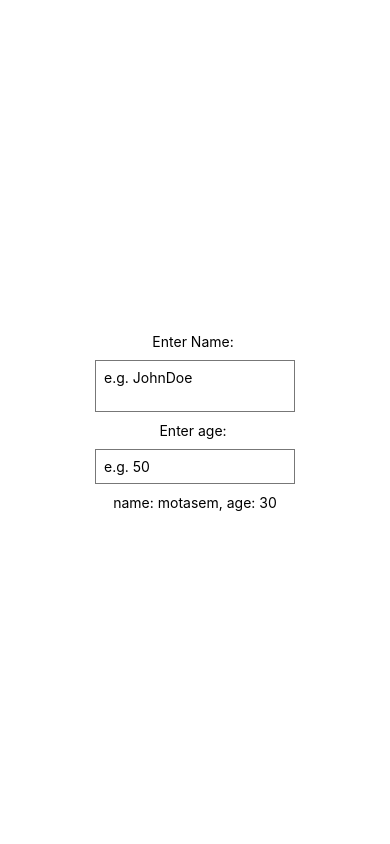
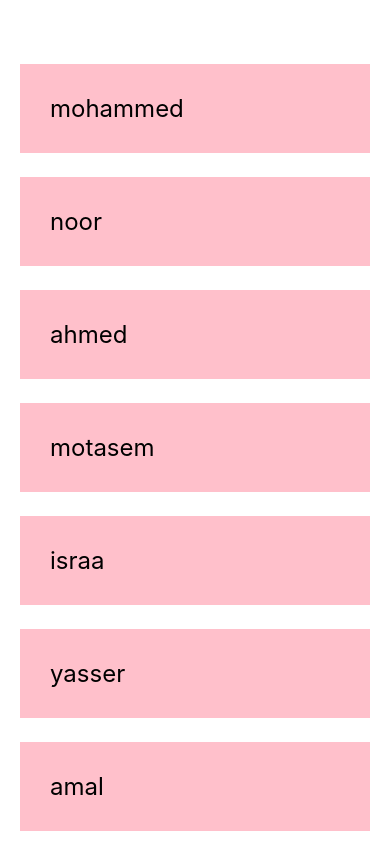
Before and after one commit to motasem99/learn-react-native, a React Native app: screen / in a window 390 px wide. Built offline with nearby package versions, Linux system fonts and the light colour scheme.

Commit message:
lists & scrollView

```diff
--- a/App.js
+++ b/App.js
@@ -1,30 +1,26 @@
 import { useState } from 'react';
-import { StyleSheet, Text, View, TextInput } from 'react-native';
+import { StyleSheet, Text, View, ScrollView } from 'react-native';
 
 export default function App() {
-  const [name, setName] = useState('motasem');
-  const [age, setAge] = useState(30);
+  const [people, setPeople] = useState([
+    { name: 'mohammed', key: '1' },
+    { name: 'noor', key: '2' },
+    { name: 'ahmed', key: '3' },
+    { name: 'motasem', key: '4' },
+    { name: 'israa', key: '5' },
+    { name: 'yasser', key: '6' },
+    { name: 'amal', key: '7' },
+  ]);
 
   return (
     <View style={styles.container}>
-      <Text>Enter Name: </Text>
-      <TextInput
-        multiline
-        style={styles.input}
-        placeholder='e.g. JohnDoe'
-        onChangeText={(val) => setName(val)}
-      />
-
-      <Text>Enter age: </Text>
-      <TextInput
-        style={styles.input}
-        keyboardType='numeric'
-        placeholder='e.g. 50'
-        onChangeText={(val) => setAge(val)}
-      />
-      <Text>
-        name: {name}, age: {age}
-      </Text>
+      <ScrollView>
+        {people.map((item) => (
+          <View key={item.key}>
+            <Text style={styles.item}>{item.name}</Text>
+          </View>
+        ))}
+      </ScrollView>
     </View>
   );
 }
@@ -33,14 +29,15 @@ const styles = StyleSheet.create({
   container: {
     flex: 1,
     backgroundColor: '#fff',
-    alignItems: 'center',
-    justifyContent: 'center',
+    paddingTop: 40,
+    paddingHorizontal: 20,
+    // alignItems: 'center',
+    // justifyContent: 'center',
   },
-  input: {
-    borderWidth: 1,
-    borderColor: '#777',
-    padding: 8,
-    margin: 10,
-    width: 200,
+  item: {
+    marginTop: 24,
+    padding: 30,
+    backgroundColor: 'pink',
+    fontSize: 24,
   },
 });
```
